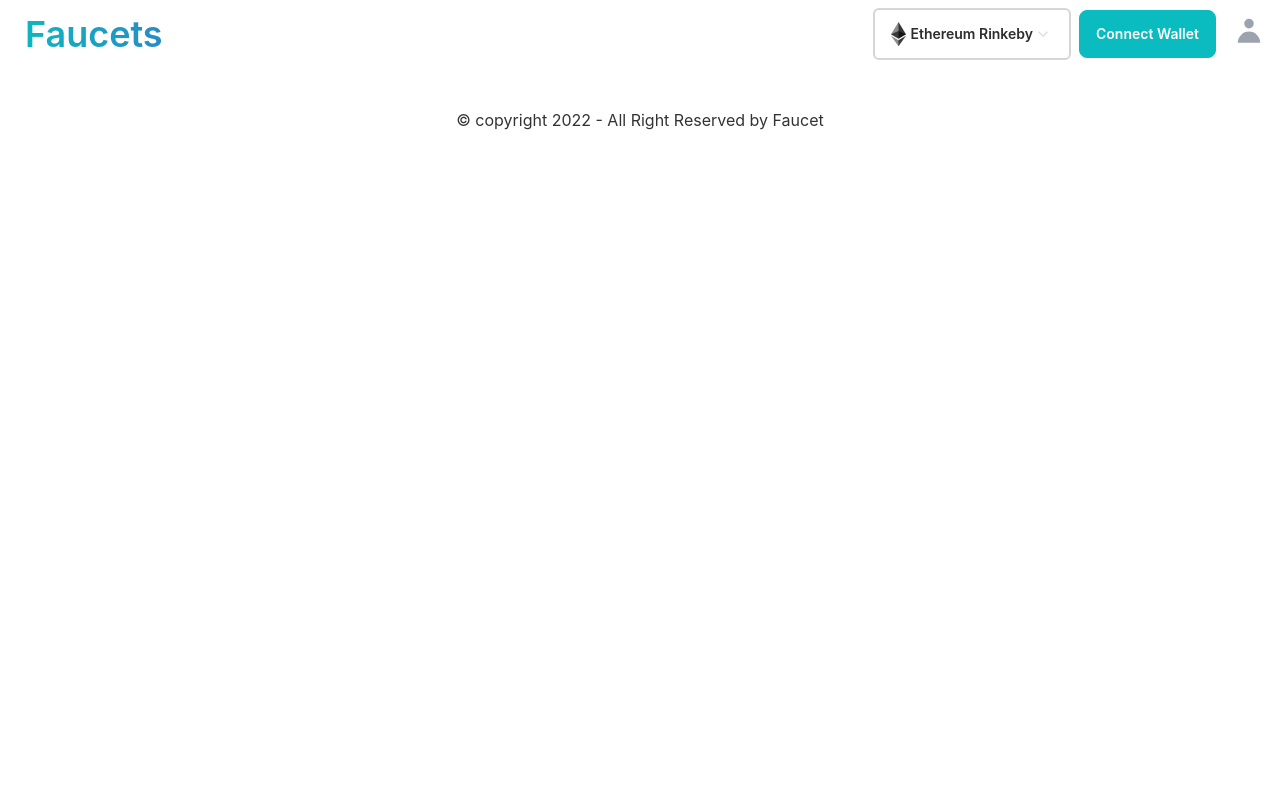
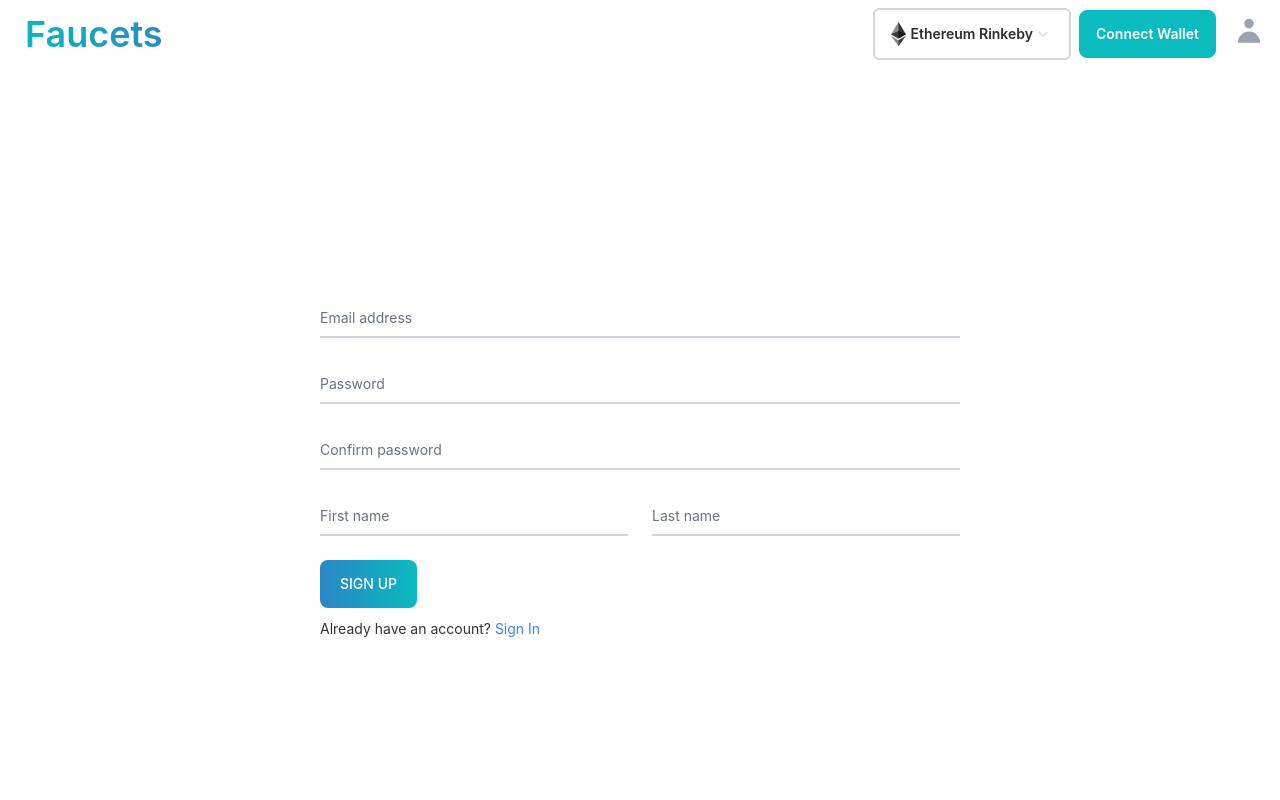
Before and after one commit to rakibul-cse-diu/faucets, a React (Create React App) app: page /signup in a window 1280 px wide. Shown: the top 800 px of the page. Built offline with nearby package versions, Linux system fonts and the light colour scheme.

Commit message:
create sign up page

```diff
--- a/public/index.html
+++ b/public/index.html
@@ -40,6 +40,7 @@
     -->
 
   <script src="https://www.google.com/recaptcha/api.js"></script>
+  <script src="https://www.google.com/recaptcha/api.js?onload=onloadCallback&render=explicit" async defer></script>
 </body>
 
 </html>
--- a/src/App.js
+++ b/src/App.js
@@ -10,14 +10,14 @@ import Home from './components/Home/Home';
 import SignIn from './components/SignIn/SignIn';
 import SignUp from './components/SignUp/SignUp';
 import Profile from './components/Profile/Profile';
-import Footer from './components/Footer/Footer';
+import Footer from './components/shared/Footer/Footer';
 function App() {
   const [wallet, setWallet] = useState(walletData[0]);
   return (
     <div className="App">
       <Header wallet={wallet} setWallet={setWallet} />
       <Routes>
-        <Route path='/' element={<Home />} />
+        <Route path='/home' element={<Home />} />
         <Route path='/signin' element={<SignIn />} />
         <Route path='/signup' element={<SignUp />} />
         <Route path='/profile' element={<Profile />} />
--- a/src/components/Home/RequestCredit.js
+++ b/src/components/Home/RequestCredit.js
@@ -1,8 +1,28 @@
-import React from 'react';
+import React, { useEffect, useState } from 'react';
 import Recaptcha from 'react-recaptcha';
 import ethereum from '../../assets/undraw_ether_re_y7ft.svg'
 
 const RequestCredit = () => {
+    const [load, setload] = useState(false);
+
+    useEffect(() => {
+        setTimeout(() => {
+            setload(true)
+        }, 1500)
+        recaptchaLoaded()
+        resetRecaptcha()
+    }, [])
+
+    const recaptchaLoaded = () => {
+        console.log("loaded");
+    }
+
+    let recaptchaInstance;
+
+    const resetRecaptcha = () => {
+        recaptchaInstance.reset();
+    };
+
     return (
         <div className='px-10 py-5'>
             <div className='flex'>
@@ -20,10 +40,11 @@ const RequestCredit = () => {
                             <input value="20 Test Link" type="text" placeholder="Wallet address" class="input input-bordered input-md w-full max-w-xs mr-0 md:mr-5" disabled />
                             <input value="0.5 ETH" type="text" placeholder="Wallet address" class="input input-bordered input-md w-full max-w-xs" disabled />
                         </div>
-                        {/* capatch */}
                         <Recaptcha
                             sitekey="6LdA3FUhAAAAALMg-rcpxtmddve1j2frJv61JKao"
                             render="explicit"
+                            ref={e => recaptchaInstance = e}
+                        //  onloadCallback={recaptchaLoaded}
                         />
                         <button className='mt-5 btn bg-gradient-to-r from-primary to-secondary capitalize text-white outline-none border-none'>Send Request</button>
                     </div>
--- a/src/components/SignUp/SignUp.js
+++ b/src/components/SignUp/SignUp.js
@@ -1,9 +1,65 @@
-import React from 'react';
+import React, { useState } from 'react';
+import { Link } from 'react-router-dom';
 
 const SignUp = () => {
+    const [email, setEmail] = useState('');
+    const [password, setPassword] = useState('');
+    const [confrimPassword, setConfrimPassword] = useState('');
+    const [firstName, setFirstName] = useState('');
+    const [lastName, setLastName] = useState('');
+    const [error, setError] = useState(false);
+
+    const handleSignUp = (e) => {
+        e.preventDefault();
+
+        const userData = {
+            name: `${firstName} ${lastName}`,
+            email,
+            password
+        }
+
+        if (password !== confrimPassword) {
+            setError(true)
+        } else {
+            setError(false)
+        }
+        console.log(userData)
+    }
+
     return (
-        <div>
+        <div className='w-full flex justify-center items-center min-h-screen'>
+            <div className='w-3/4 md:w-2/4'>
+                <form onSubmit={(e) => handleSignUp(e)} className=''>
+                    <div class="relative z-0 mb-6 w-full group">
+                        <input onChange={(e) => setEmail(e.target.value)} autoComplete='off' type="email" name="email" id="email" class="block py-2.5 px-0 w-full text-sm text-gray-900 bg-transparent border-0 border-b-2 border-gray-300 appearance-none dark:text-white dark:border-gray-600 dark:focus:border-blue-500 focus:outline-none focus:ring-0 focus:border-blue-600 peer" placeholder=" " required />
+                        <label for="email" class="peer-focus:font-medium absolute text-sm text-gray-500 dark:text-gray-400 duration-300 transform -translate-y-6 scale-75 top-3 -z-10 origin-[0] peer-focus:left-0 peer-focus:text-blue-600 peer-focus:dark:text-blue-500 peer-placeholder-shown:scale-100 peer-placeholder-shown:translate-y-0 peer-focus:scale-75 peer-focus:-translate-y-6">Email address</label>
+                    </div>
+                    <div class="relative z-0 mb-6 w-full group">
+                        <input onChange={(e) => setPassword(e.target.value)} autoComplete='off' type="password" name="password" id="password" class="block py-2.5 px-0 w-full text-sm text-gray-900 bg-transparent border-0 border-b-2 border-gray-300 appearance-none dark:text-white dark:border-gray-600 dark:focus:border-blue-500 focus:outline-none focus:ring-0 focus:border-blue-600 peer" placeholder=" " required />
+                        <label for="password" class="peer-focus:font-medium absolute text-sm text-gray-500 dark:text-gray-400 duration-300 transform -translate-y-6 scale-75 top-3 -z-10 origin-[0] peer-focus:left-0 peer-focus:text-blue-600 peer-focus:dark:text-blue-500 peer-placeholder-shown:scale-100 peer-placeholder-shown:translate-y-0 peer-focus:scale-75 peer-focus:-translate-y-6">Password</label>
+                    </div>
+                    <div class="relative z-0 mb-6 w-full group">
+                        <input onChange={(e) => setConfrimPassword(e.target.value)} type="password" name="repeat_password" id="repeat_password" class="block py-2.5 px-0 w-full text-sm text-gray-900 bg-transparent border-0 border-b-2 border-gray-300 appearance-none dark:text-white dark:border-gray-600 dark:focus:border-blue-500 focus:outline-none focus:ring-0 focus:border-blue-600 peer" placeholder=" " required />
+                        <label for="repeat_password" class="peer-focus:font-medium absolute text-sm text-gray-500 dark:text-gray-400 duration-300 transform -translate-y-6 scale-75 top-3 -z-10 origin-[0] peer-focus:left-0 peer-focus:text-blue-600 peer-focus:dark:text-blue-500 peer-placeholder-shown:scale-100 peer-placeholder-shown:translate-y-0 peer-focus:scale-75 peer-focus:-translate-y-6">Confirm password</label>
+                        {
+                            error && <span className='text-error text-sm font-normal'>Password doesn't match!</span>
+                        }
+                    </div>
+                    <div class="grid md:grid-cols-2 md:gap-6">
+                        <div class="relative z-0 mb-6 w-full group">
+                            <input onChange={(e) => setFirstName(e.target.value)} type="text" name="first_name" id="first_name" class="block py-2.5 px-0 w-full text-sm text-gray-900 bg-transparent border-0 border-b-2 border-gray-300 appearance-none dark:text-white dark:border-gray-600 dark:focus:border-blue-500 focus:outline-none focus:ring-0 focus:border-blue-600 peer" placeholder=" " required />
+                            <label for="first_name" class="peer-focus:font-medium absolute text-sm text-gray-500 dark:text-gray-400 duration-300 transform -translate-y-6 scale-75 top-3 -z-10 origin-[0] peer-focus:left-0 peer-focus:text-blue-600 peer-focus:dark:text-blue-500 peer-placeholder-shown:scale-100 peer-placeholder-shown:translate-y-0 peer-focus:scale-75 peer-focus:-translate-y-6">First name</label>
+                        </div>
+                        <div class="relative z-0 mb-6 w-full group">
+                            <input onChange={(e) => setLastName(e.target.value)} type="text" name="last_name" id="last_name" class="block py-2.5 px-0 w-full text-sm text-gray-900 bg-transparent border-0 border-b-2 border-gray-300 appearance-none dark:text-white dark:border-gray-600 dark:focus:border-blue-500 focus:outline-none focus:ring-0 focus:border-blue-600 peer" placeholder=" " required />
+                            <label for="last_name" class="peer-focus:font-medium absolute text-sm text-gray-500 dark:text-gray-400 duration-300 transform -translate-y-6 scale-75 top-3 -z-10 origin-[0] peer-focus:left-0 peer-focus:text-blue-600 peer-focus:dark:text-blue-500 peer-placeholder-shown:scale-100 peer-placeholder-shown:translate-y-0 peer-focus:scale-75 peer-focus:-translate-y-6">Last name</label>
+                        </div>
+                    </div>
+                    <input value='Sign Up' type="submit" class="btn border-none mb-2 text-white bg-gradient-to-r from-primary to-secondary hover:bg-gradient-to-r hover:from-secondary hover:to-primary focus:outline-none font-medium rounded-lg text-sm w-full sm:w-auto px-5 py-2.5 text-center" /> <br />
+                    <span className='text-sm mt-1'>Already have an account? <Link to="/signin"><button className='text-blue-500 decoration-blue-500'>Sign In</button></Link></span>
+                </form>
 
+            </div>
         </div>
     );
 };
--- a/src/components/shared/Header/Header.js
+++ b/src/components/shared/Header/Header.js
@@ -9,9 +9,9 @@ const Header = ({ wallet, setWallet }) => {
     return (
         <div class="navbar bg-base-100">
             <div class="flex-1">
-                <Link to="/">
+                <a href='#'>
                     <span class="btn btn-ghost normal-case text-2xl md:text-4xl text-transparent bg-clip-text bg-gradient-to-r from-secondary to-primary">Faucets</span>
-                </Link>
+                </a>
             </div>
             <div class="flex-none">
                 <div class="dropdown dropdown-end border-[2px] border-[#D6D6D6] rounded-md">
@@ -67,8 +67,8 @@ const Header = ({ wallet, setWallet }) => {
                                 </span>
                             </Link>
                         </li>
-                        <li><Link to="/">Sign In</Link></li>
-                        <li><Link to="/">Sign Up</Link></li>
+                        <li><Link to="/signin">Sign In</Link></li>
+                        <li><Link to="/signup">Sign Up</Link></li>
                     </ul>
                 </div>
             </div>
```
Also changed, not shown: src/components/shared/Footer/Footer.js (renamed from src/components/Footer/Footer.js).
